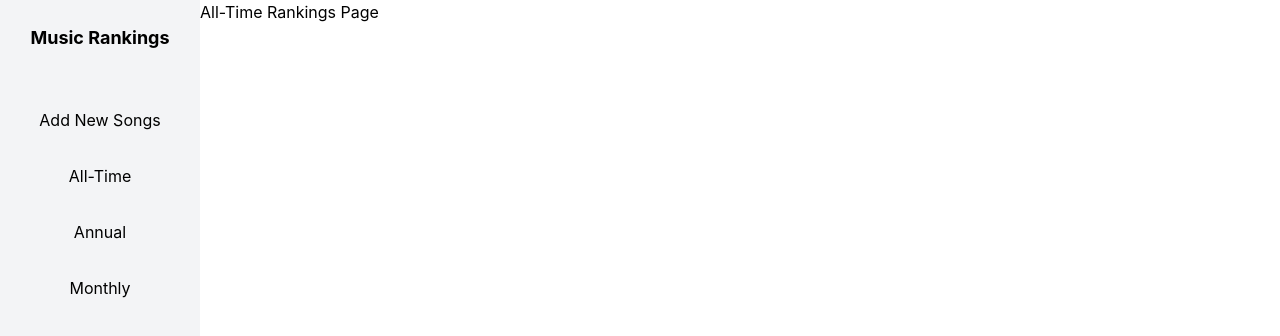
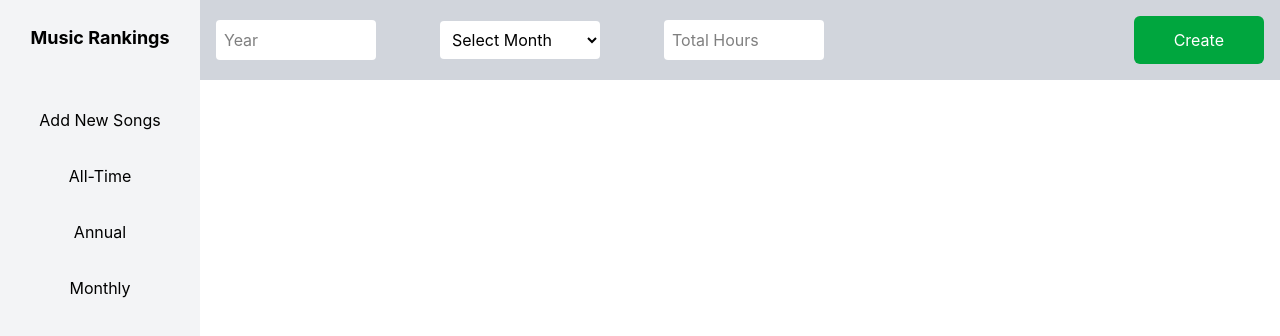
Before and after one commit to ravendr17/music-rankings, a React (Vite) app in the folder frontend/: page / in a window 1280 px wide. Shown: the top 336 px of the page. Built offline with nearby package versions, Linux system fonts and the light colour scheme.

Commit message:
add input songs page topbar

```diff
--- a/frontend/src/App.jsx
+++ b/frontend/src/App.jsx
@@ -5,7 +5,7 @@ import AnnualRankingsPage from "./components/AnnualRankingsPage";
 import MonthlyRankingsPage from "./components/MonthlyRankingsPage";
 
 export default function App() {
-  const [page, setPage] = useState("all-time-rankings-page");
+  const [page, setPage] = useState("add-new-songs-page");
 
   const sidebarBtn = "bg-gray-100 py-4 cursor-pointer " +
     "hover:bg-gray-200 active:bg-gray-300";
@@ -44,7 +44,7 @@ export default function App() {
         </button>
       </div>
 
-      <div className="flex flex-1 bg-white">
+      <div className="flex-1 bg-white">
         {page === "add-new-songs-page" && <AddNewSongsPage />}
         {page === "all-time-rankings-page" && <AllTimeRankingsPage />}
         {page === "annual-rankings-page" && <AnnualRankingsPage />}
--- a/frontend/src/components/AddNewSongsPage.jsx
+++ b/frontend/src/components/AddNewSongsPage.jsx
@@ -1,5 +1,73 @@
+import { useState } from "react";
+
+const months = [
+  {label: "January", value: 1},
+  {label: "February", value: 2},
+  {label: "March", value: 3},
+  {label: "April", value: 4},
+  {label: "May", value: 5},
+  {label: "June", value: 6},
+  {label: "July", value: 7},
+  {label: "August", value: 8},
+  {label: "September", value: 9},
+  {label: "October", value: 10},
+  {label: "November", value: 11},
+  {label: "December", value: 12}
+];
+
 export default function AddNewSongsPage() {
+  const [year, setYear] = useState("");
+  const [month, setMonth] = useState("");
+  const [totalHours, setTotalHours] = useState("");
+
   return (
-    <div>Add New Songs Page</div>
+    <form
+      method="POST"
+      className="flex flex-col"
+    >
+      <div className="bg-gray-300 flex p-4 gap-16 items-center">
+        <input
+          type="number"
+          placeholder="Year"
+          className="bg-white p-2 w-40 rounded-sm"
+          required
+          max={9999}
+          value={year}
+          onChange={(e) => setYear(e.target.value)}
+        />
+
+        <select
+          required
+          value={month}
+          onChange={(e) => setMonth(e.target.value)}
+          className="bg-white w-40 px-2 py-2 rounded-sm"
+        >
+          <option value="" disabled>Select Month</option>
+          {months.map((m) => (
+            <option value={m.value} key={m.value}>
+              {m.label}
+            </option>
+          ))}
+        </select>
+
+        <input
+          type="number"
+          required
+          placeholder="Total Hours"
+          className="bg-white p-2 w-40 rounded-sm"
+          max={999}
+          value={totalHours}
+          onChange={(e) => setTotalHours(e.target.value)}
+        />
+
+        <button
+          type="submit"
+          className="text-white cursor-pointer px-10 py-3 ml-auto rounded-md
+          bg-green-600 hover:bg-green-500 active:bg-green-400"
+        >
+          Create
+        </button>
+      </div>
+    </form>
   );
 }
```
